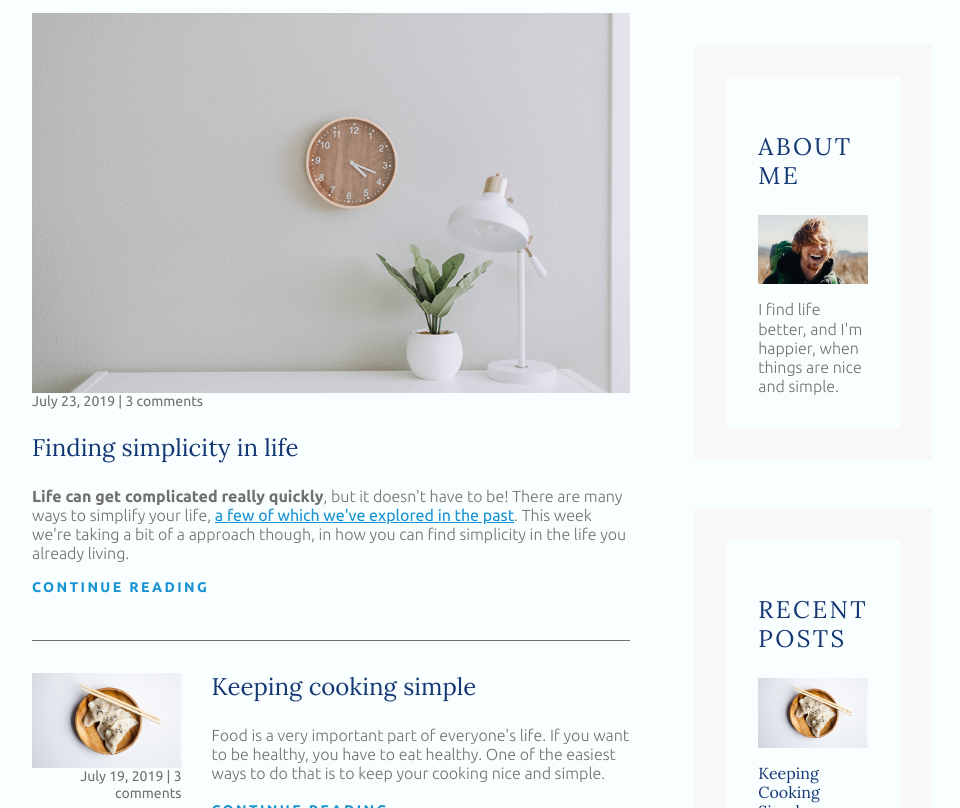
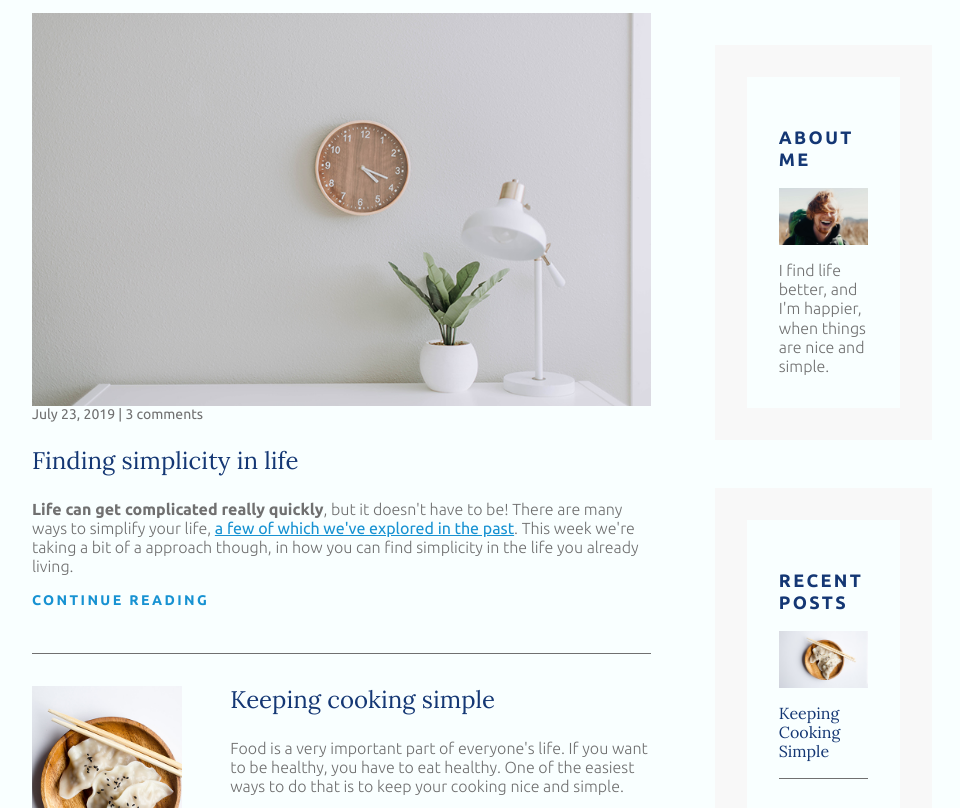
Before and after one commit to JoleneKearse/living_the_simple_life, a plain HTML site: page index.html in a window 1280 px wide. Shown: the part 134-942 px from the top of the page, without its empty margins (158-1118 px from the left). Drawn offline with Linux system fonts and the light colour scheme.

Commit message:
Fixed sidebar title font-family & weight

```diff
--- a/style.css
+++ b/style.css
@@ -64,12 +64,16 @@ h3 {
 
 .site-title,
 .article-title,
+.sidebar-prev-post-title {
+    font-family: 'Lora', serif;
+}
+
+.site-title,
+.article-title,
 .sidebar-title,
 .sidebar-prev-post-title {
-    font-family: 'Lora', serif;
     color: var(--clr-accent-dark);
 }
-
 .title {
     text-align: center;
 }
@@ -107,6 +111,11 @@ a {
 
 h2 {
     font-size: var(--fs-big);
+}
+
+.sidebar-title {
+    font-size: var(--fs-med);
+    font-weight: 700;
 }
 
 .nav-link {
@@ -295,6 +304,7 @@ footer {
         flex-direction: row;
         justify-content: space-between;
         align-items: flex-start;
+        gap: var(--gap-large);
     }
     .prev-post-main {
         width: 70%;
@@ -306,7 +316,13 @@ footer {
         margin-top: 0;
     }
     .article-image {
+        width: 100%;
+        min-height: 200px;
         margin: 0;
+        object-fit: cover;
+    }
+    .shift-left {
+        object-position: left;
     }
     .article-info {
         text-align: right;
```
